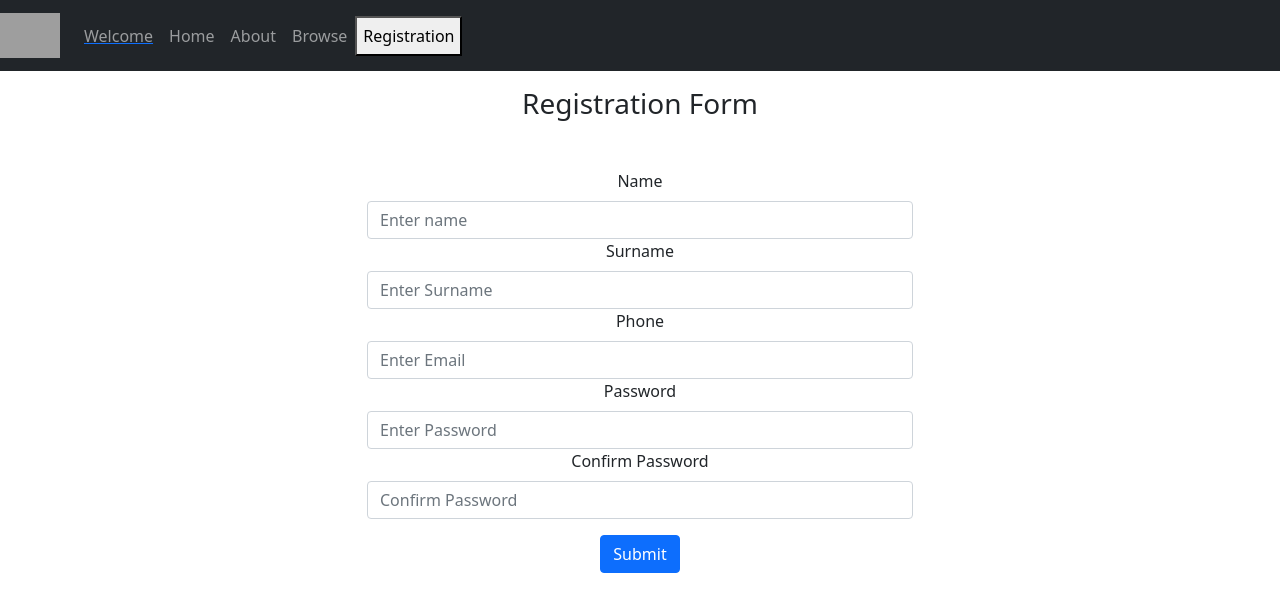
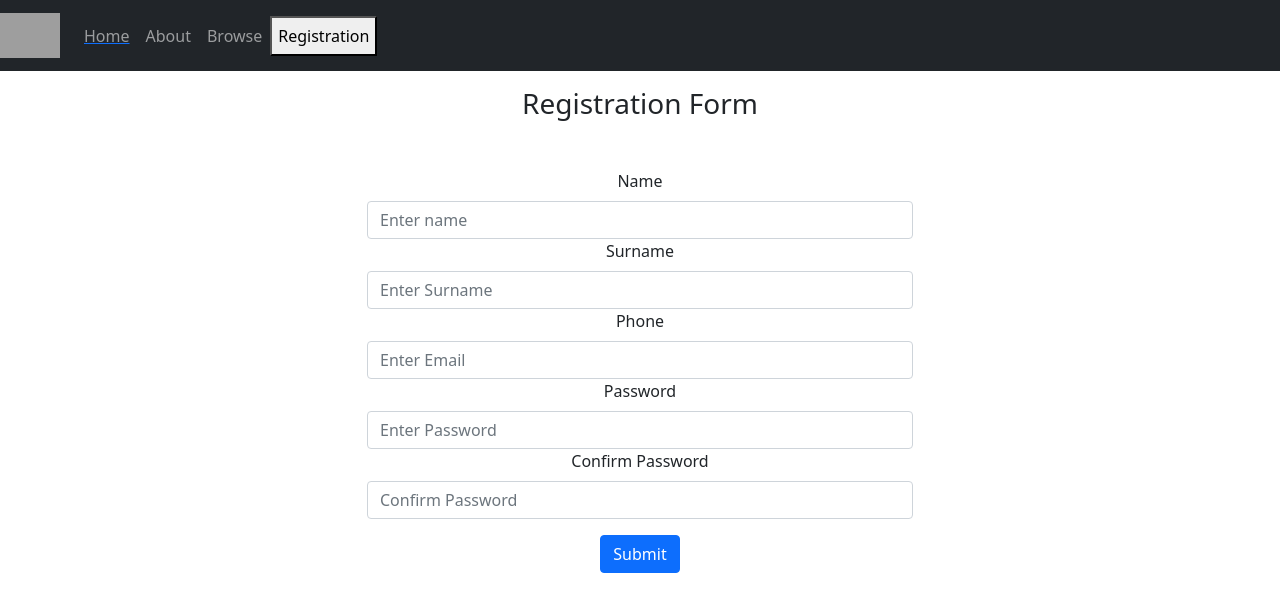
Before and after one commit to sars723/Fs-Apr21-Module4-React-State-Props-BookStore, a React (Create React App) app in the folder react-probs-state/: page /register in a window 1280 px wide. Shown: the top 612 px of the page. Built offline with nearby package versions, Linux system fonts and the light colour scheme; grey boxes are pictures that could not be loaded.

Commit message:
half done

```diff
--- a/react-probs-state/src/App.js
+++ b/react-probs-state/src/App.js
@@ -18,20 +18,22 @@ function App() {
     <div className="App ">
      <Router>
        <MyNav/>
-       <Route path="/welcome" component={Welcome} />
+       <Route path="/Home"  component={Welcome} />
       {/* <Welcome/> */}
-     {/*  <WarningSign message="alert message to be displayed" />
-      <MyBadge text="Warning" color="danger" />
-      <h3>Single Book</h3>
+    {/*   <Route path="/HOme" exact render={routerProps=><WarningSign {...routerProps} message="alert message to be displayed" />}/> */}
+    {/*   <WarningSign message="alert message to be displayed" /> */}
+      {/* <MyBadge text="Warning" color="danger" /> */}
+   {/*    <h3>Single Book</h3>
 
       <Col xs={3} className="mx-auto">
         <SingleBook book={fantasyBooks[0]} />
-      </Col>
+      </Col> */}
 
-      <BookList category={fantasyBooks.filter((book, i) => i < 12)} />
-      <MyFooter/> */}
+     {/*  <BookList category={fantasyBooks.filter((book, i) => i < 12)} /> */}
+      <Route path="/Home" exact render={routerProps=><BookList {...routerProps} category={fantasyBooks.filter((book, i) => i < 12)} />}/>
+   {/*    <MyFooter/> */}
 
-  <Route path="/register" render={routerProps=><Registration {...routerProps}/>}/>
+  <Route path="/register" exact render={routerProps=><Registration {...routerProps}/>}/>
 
   </Router>
 
--- a/react-probs-state/src/components/MyNav.jsx
+++ b/react-probs-state/src/components/MyNav.jsx
@@ -19,10 +19,14 @@ const MyNav = ({ history }) => (
     <Navbar.Toggle aria-controls="responsive-navbar-nav" />
     <Navbar.Collapse id="responsive-navbar-nav">
       <Nav className="mr-auto">
-        <Link to="/welcome">
+        {/*   <Link to="/welcome">
           <div className="nav-link">Welcome</div>
+        </Link> */}
+        <Link to="/Home">
+          <div className="nav-link">Home</div>
         </Link>
-        <Nav.Link href="#features">Home</Nav.Link>
+
+        {/*   <Nav.Link href="#features">Home</Nav.Link> */}
         <Nav.Link href="#pricing">About</Nav.Link>
         <Nav.Link href="#features">Browse</Nav.Link>
         {/* <Link to="/register">
```
